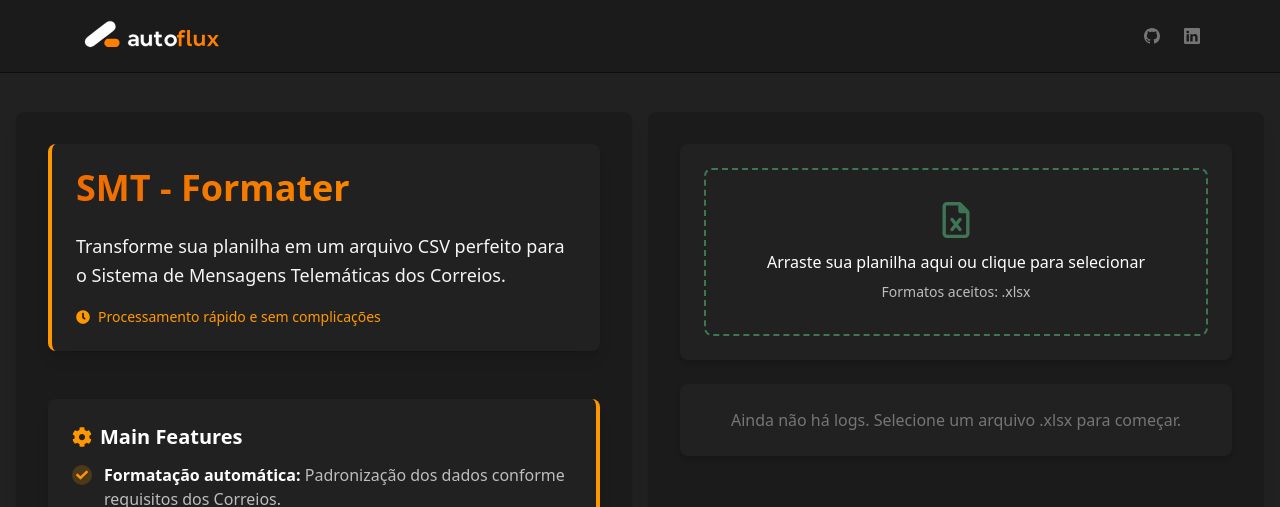
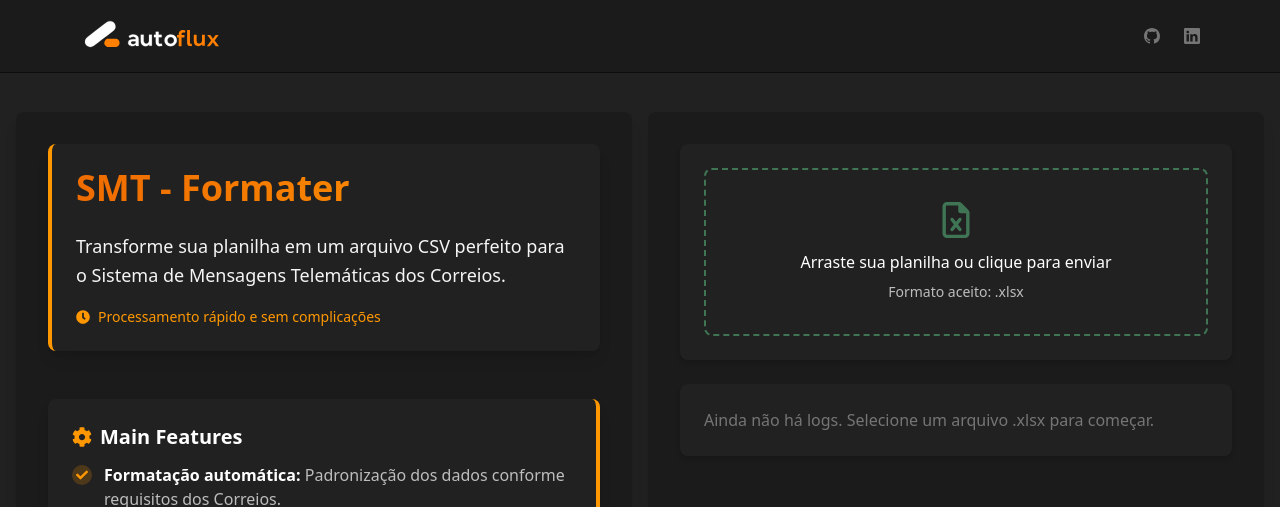
Before and after one commit to cesardmn/smt, a React (Vite) app: page / in a window 1280 px wide. Shown: the top 507 px of the page. Built offline with nearby package versions, Linux system fonts and the light colour scheme.

Commit message:
refactor: Atualizando para a utilizaçao dos novos componentes.

```diff
--- a/src/components/Actions.jsx
+++ b/src/components/Actions.jsx
@@ -1,78 +1,46 @@
 import { useState } from 'react'
-import { FaRegFileExcel } from 'react-icons/fa6'
-import { Formater } from '../utils/Formater'
-import { isValidFile } from '../utils/index'
+import { useFileProcessor } from '../hooks/useFileProcessor'
+import { FileUploader } from './FileUploader'
+import { LogViewer } from './LogViewer'
+import { DownloadButton } from './DownloadButton'
 
-const Actions = () => {
+export const Actions = () => {
   const [dragActive, setDragActive] = useState(false)
-  const [log, setLog] = useState(
-    'Ainda não há logs. Selecione um arquivo .xlsx para começar.'
-  )
+  const { log, loading, downloadData, processFile, triggerDownload } =
+    useFileProcessor()
 
   const handleFileChange = async (event) => {
     const file = event.target.files?.[0]
-    if (!isValidFile(file, 'xlsx'))
-      return setLog(
-        'Arquio inválido ou inexistente. Por favor, selecione um arquivo .xlsx válido.'
-      )
-
-    const formater = await Formater(file)
-    console.log(formater)
-    setLog(formater.message)
-  }
-
-  const handleDrop = (event) => {
-    event.preventDefault()
-    event.stopPropagation()
-    setDragActive(false)
-
-    const file = event.dataTransfer?.files?.[0]
-    if (!file) return alert('Nenhum arquivo solto')
-    handleFileChange({ target: { files: [file] } })
+    if (file) {
+      await processFile(file)
+    }
   }
 
   const handleDrag = (event) => {
     event.preventDefault()
     event.stopPropagation()
+    setDragActive(event.type === 'dragenter' || event.type === 'dragover')
+  }
 
-    if (event.type === 'dragenter' || event.type === 'dragover') {
-      setDragActive(true)
-    } else if (event.type === 'dragleave') {
-      setDragActive(false)
+  const handleDownloadClick = () => {
+    if (downloadData) {
+      triggerDownload(downloadData.blob, downloadData.name)
     }
   }
 
   return (
     <section className="w-full h-[75svh] bg-bk-2 text-wt-1 p-8 rounded-lg shadow-lg flex flex-col gap-6 overflow-scroll">
-      <div className="bg-bk-1 p-6 rounded-lg shadow-md">
-        <label
-          htmlFor="xlsx"
-          onDrop={handleDrop}
-          onDragOver={handleDrag}
-          onDragEnter={handleDrag}
-          onDragLeave={handleDrag}
-          className={`block border-2 border-dashed rounded-lg p-8 text-center cursor-pointer transition-colors duration-200
-            ${dragActive ? 'bg-of-green-2/20 border-of-green-3' : 'border-of-green-4 hover:bg-of-green-2/5'}`}
-        >
-          <FaRegFileExcel className="mx-auto text-of-green-4 text-4xl mb-3" />
-          <p className="font-medium">
-            {'Arraste sua planilha aqui ou clique para selecionar'}
-          </p>
-          <p className="text-sm text-gr-1 mt-2">Formatos aceitos: .xlsx</p>
-        </label>
+      <FileUploader
+        onFileChange={handleFileChange}
+        onDrag={handleDrag}
+        dragActive={dragActive}
+      />
 
-        <input
-          id="xlsx"
-          type="file"
-          accept=".xlsx"
-          className="hidden"
-          onChange={handleFileChange}
-        />
+      <div className="w-full text-left bg-bk-1 text-gr-2 p-6 rounded-lg shadow-md">
+        <LogViewer logs={log} loading={loading} />
       </div>
 
-      <div className="w-full text-center bg-bk-1 text-gr-2 p-6 rounded-lg shadow-md">
-        {log}
-      </div>
+      {downloadData && <DownloadButton onClick={handleDownloadClick} />}
     </section>
   )
 }
```
